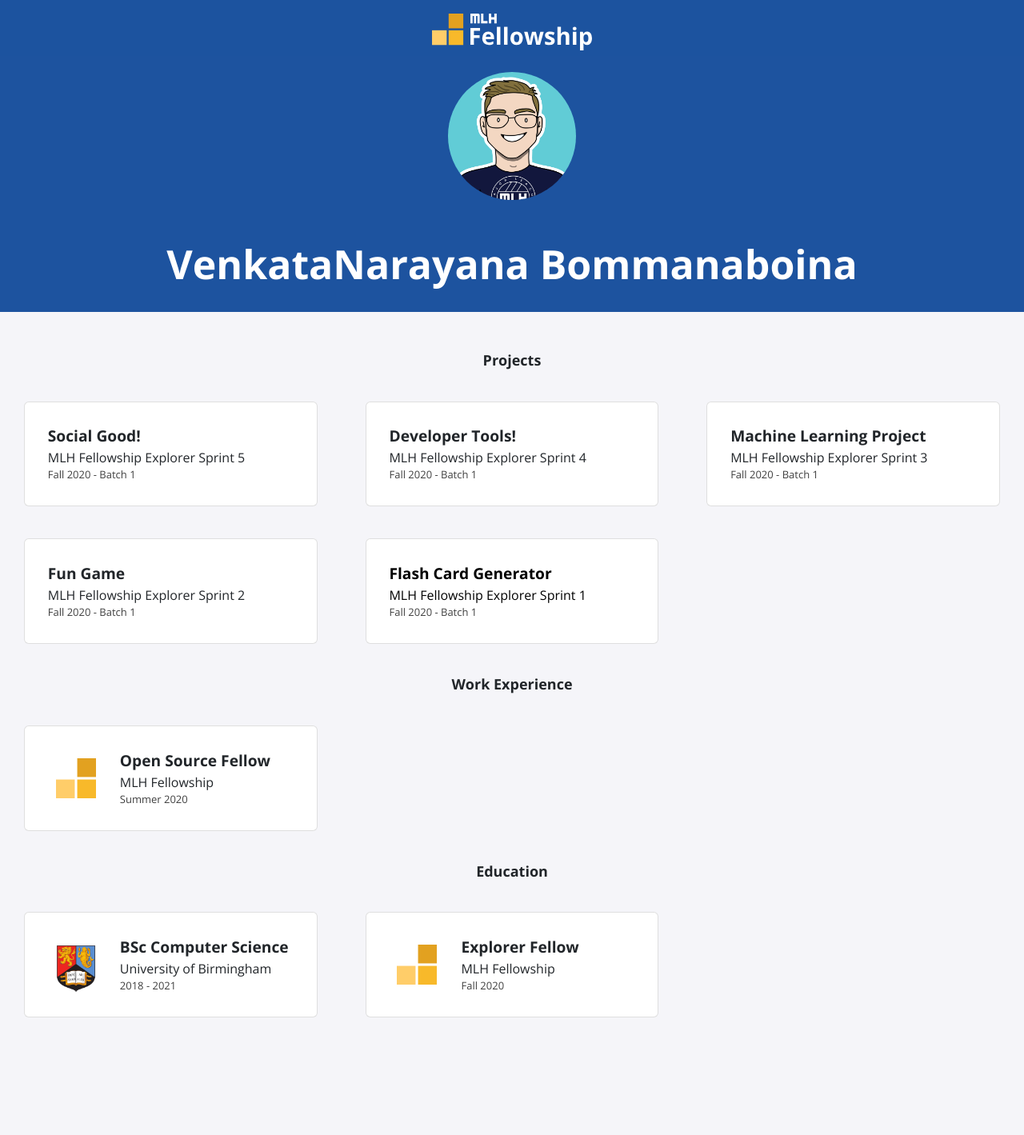
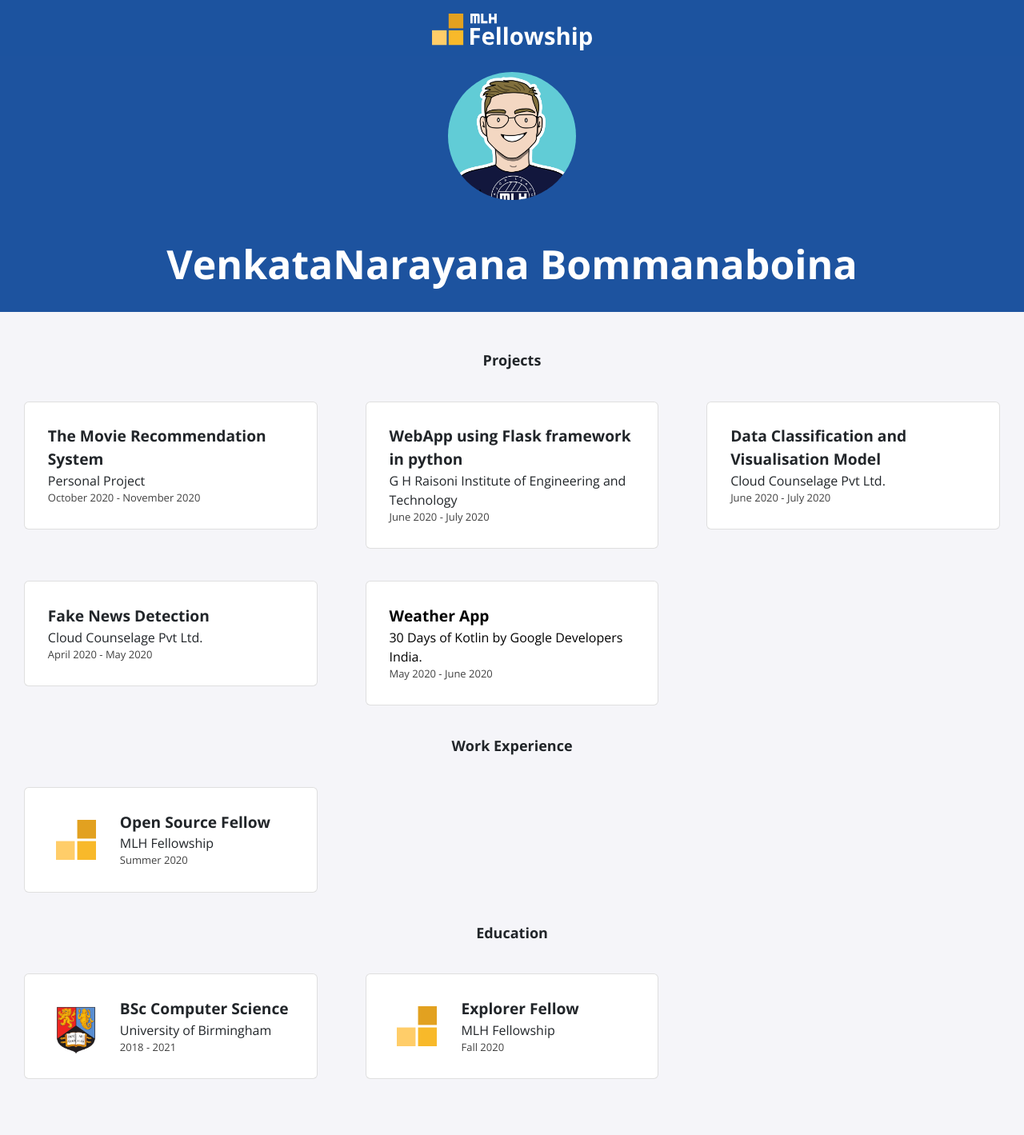
Before and after one commit to venkatanarayana143/venkatanarayana143.github.io, a Jekyll site: the page built from index.html, in a window 1280 px wide. Shown: the whole page at 80% size. Built offline with Jekyll 4.4.1, drawn with Linux system fonts in a browser that asks for light colours; nearby versions of some CDN libraries; before the commit the page ends 1342 px from its top, so only the background shows below that.

Commit message:
Updates in projects.yml file

```diff
--- a/_data/projects.yml
+++ b/_data/projects.yml
@@ -1,20 +1,20 @@
-- title: Social Good!
-  event: MLH Fellowship Explorer Sprint 5
-  date: Fall 2020 - Batch 1
+- title: The Movie Recommendation System
+  event: Personal Project
+  date: October 2020 - November 2020
 
-- title: Developer Tools!
-  event: MLH Fellowship Explorer Sprint 4
-  date: Fall 2020 - Batch 1
+- title: WebApp using Flask framework in python
+  event: G H Raisoni Institute of Engineering and Technology
+  date: June 2020 - July 2020
 
-- title: Machine Learning Project
-  event: MLH Fellowship Explorer Sprint 3
-  date: Fall 2020 - Batch 1
+- title: Data Classification and Visualisation Model
+  event: Cloud Counselage Pvt Ltd.
+  date: June 2020 - July 2020
 
-- title: Fun Game
-  event: MLH Fellowship Explorer Sprint 2
-  date: Fall 2020 - Batch 1
+- title: Fake News Detection
+  event: Cloud Counselage Pvt Ltd.
+  date: April 2020 - May 2020
 
-- title: Flash Card Generator
-  event: MLH Fellowship Explorer Sprint 1
-  date: Fall 2020 - Batch 1
+- title: Weather App
+  event: 30 Days of Kotlin by Google Developers India.
+  date: May 2020 - June 2020
   page-name: sprint1
```
